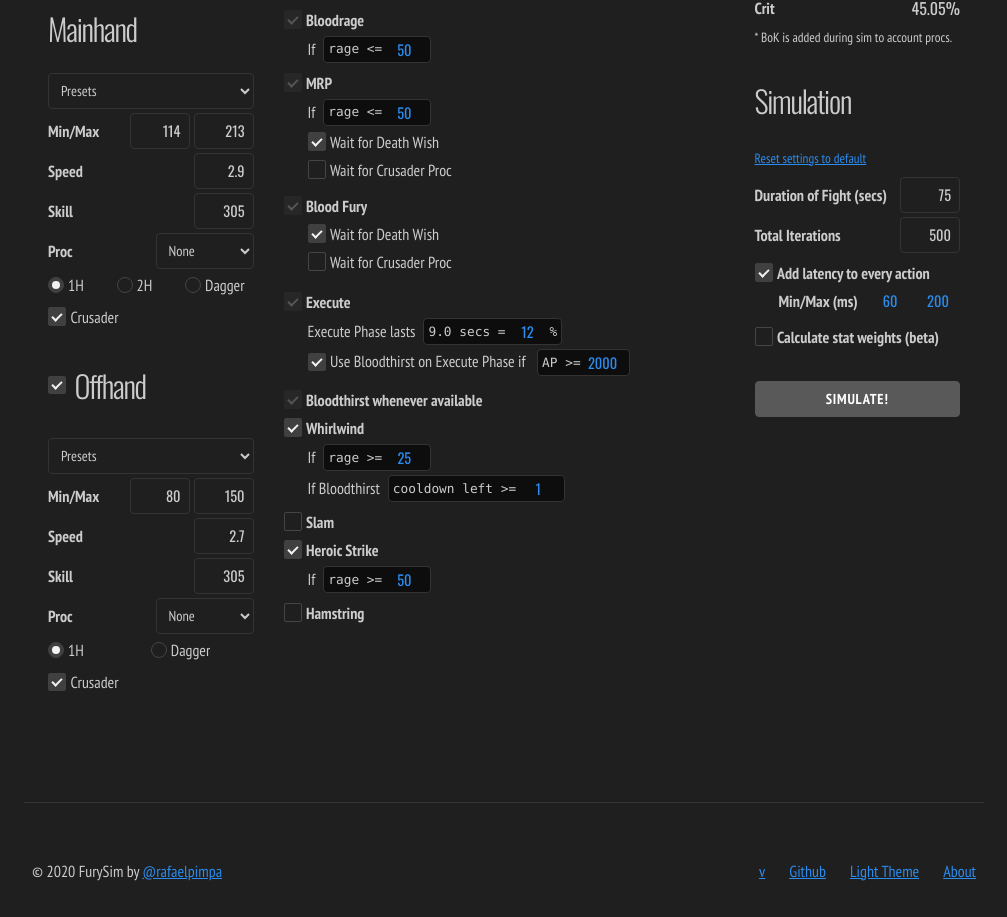
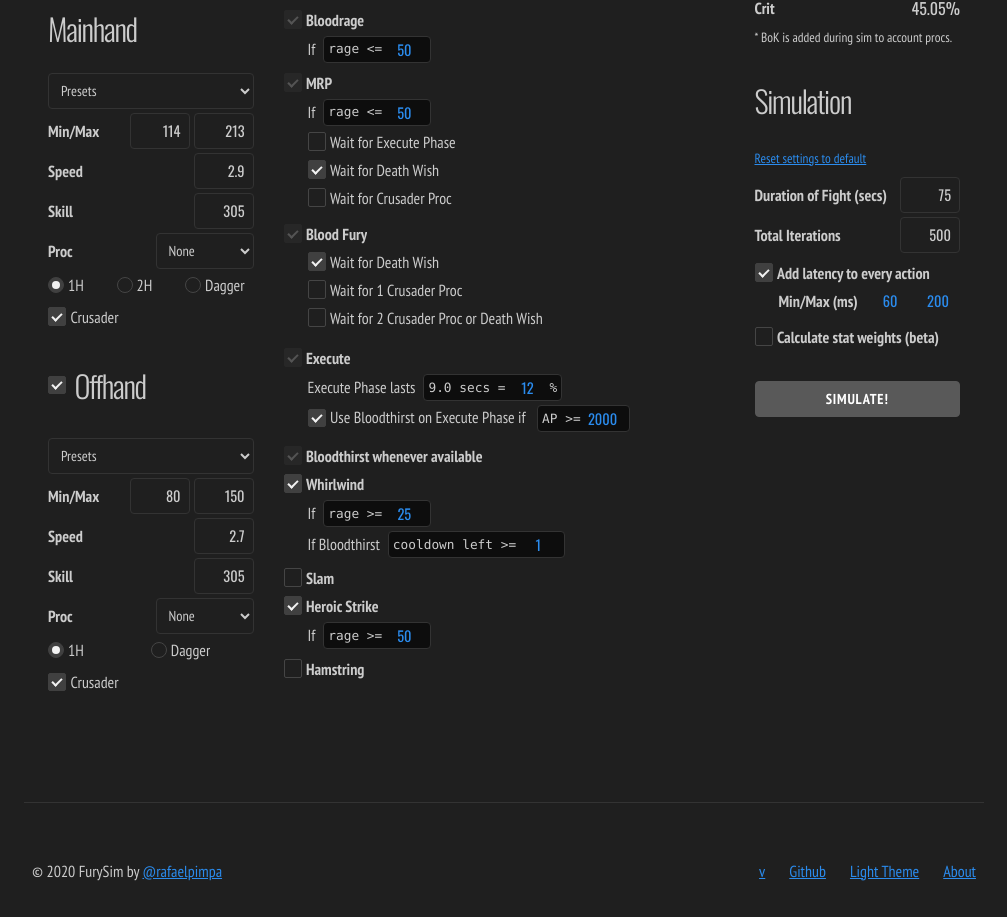
Before and after one commit to rafaberaldo/furysim, a Vue app: page / in a window 1280 px wide. Shown: the part 833-1750 px from the top of the page, without its empty margins (136-1143 px from the left). Built offline with nearby package versions, Linux system fonts and the light colour scheme.

Commit message:
Add more rotation options to MRP and BF

```diff
--- a/src/components/Form.vue
+++ b/src/components/Form.vue
@@ -197,6 +197,12 @@
           </div>
           <div class="u-flex">
             <label>
+              <input type="checkbox" v-model="formData.player.mrp.waitExecute">
+              <span class="label-body">Wait for Execute Phase</span>
+            </label>
+          </div>
+          <div class="u-flex">
+            <label>
               <input type="checkbox" v-model="formData.player.mrp.waitDeathWish">
               <span class="label-body">Wait for Death Wish</span>
             </label>
@@ -225,7 +231,15 @@
           <div class="u-flex">
             <label>
               <input type="checkbox" v-model="formData.player.bloodFury.waitCrusader">
-              <span class="label-body">Wait for Crusader Proc</span>
+              <span class="label-body">Wait for 1 Crusader Proc</span>
+            </label>
+          </div>
+          <div class="u-flex">
+            <label>
+              <input type="checkbox" v-model="formData.player.bloodFury.waitCrusaderOrDeathWish">
+              <span class="label-body">
+                Wait for {{ formData.player.offhand.canUse ? 2 : 1 }} Crusader Proc or Death Wish
+              </span>
             </label>
           </div>
         </div>
@@ -523,8 +537,9 @@ export default {
             last30: true
           },
           bloodFury: {
+            waitDeathWish: true,
             waitCrusader: false,
-            waitDeathWish: true
+            waitCrusaderOrDeathWish: false
           },
           deathWish: {
             last30: true
@@ -563,7 +578,8 @@ export default {
           mrp: {
             rage: 50,
             waitCrusader: false,
-            waitDeathWish: true
+            waitDeathWish: true,
+            waitExecute: false
           }
         },
         target: {
--- a/src/scripts/classes/Buffs/BloodFury.js
+++ b/src/scripts/classes/Buffs/BloodFury.js
@@ -12,8 +12,13 @@ export default class BloodFury extends Buff {
 
   get canUse() {
     if (!super.canUse) return false
+    if (this.useWhen.waitDeathWish && !this.player.isDeathWishActive) return false
     if (this.useWhen.waitCrusader && !this.player.hasCrusaderProc) return false
-    if (this.useWhen.waitDeathWish && !this.player.isDeathWishActive) return false
+    if (
+      this.useWhen.waitCrusaderOrDeathWish &&
+      !this.player.isDeathWishActive &&
+      !this.player.hasEveryCrusaderProc
+    ) return false
     if (this.player.slam && this.player.slam.isCasting) return false
 
     return true
--- a/src/scripts/classes/Buffs/MightyRagePotion.js
+++ b/src/scripts/classes/Buffs/MightyRagePotion.js
@@ -13,6 +13,7 @@ export default class MightyRagePotion extends Buff {
 
   get canUse() {
     if (!super.canUse) return false
+    if (this.useWhen.waitExecute && !this.player.execute.onPhase) return false
     if (this.useWhen.waitCrusader && !this.player.hasCrusaderProc) return false
     if (this.useWhen.waitDeathWish && !this.player.isDeathWishActive) return false
     if (!this.player.rage.lessThan(this.useWhen.rage || 100)) return false
--- a/src/scripts/classes/Player.js
+++ b/src/scripts/classes/Player.js
@@ -123,6 +123,10 @@ export default class Player {
     return this.weapons.some(w => w.enchant && w.enchant.isActive)
   }
 
+  get hasEveryCrusaderProc() {
+    return this.weapons.every(w => w.enchant && w.enchant.isActive)
+  }
+
   // UseWhen helper
   get isDeathWishActive() {
     return this.deathWish ? this.deathWish.isActive : true
--- a/src/scripts/classes/Skills/Execute.js
+++ b/src/scripts/classes/Skills/Execute.js
@@ -16,9 +16,13 @@ export default class Execute extends Skill {
     return 600 + (this.player.rage.current - this.cost) * 15
   }
 
+  get onPhase() {
+    return this.player.time >= this.useWhen.start
+  }
+
   get canUse() {
     if (!super.canUse) return false
-    if (this.player.time < this.useWhen.start) return false
+    if (!this.onPhase) return false
     if (
       this.useWhen.bloodthirst.priority &&
       !this.player.bloodthirst.onCooldown &&
```
